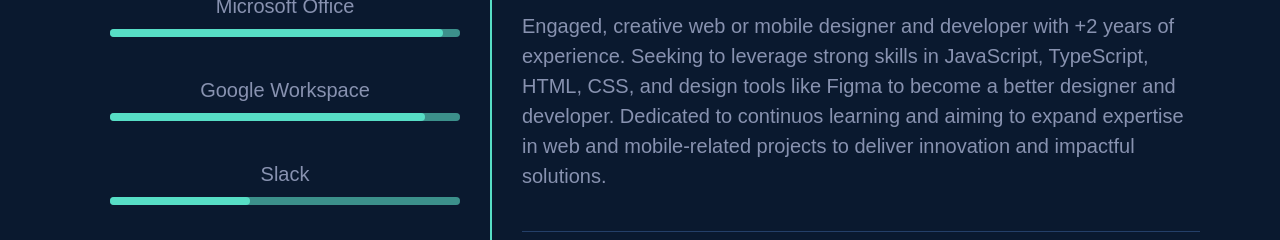
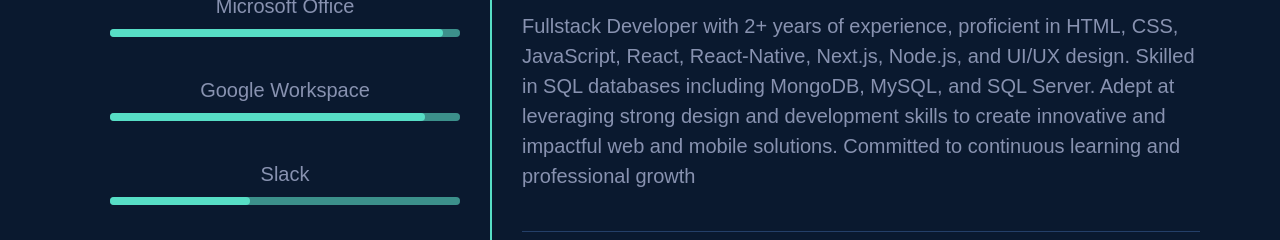
Before and after one commit to GovanDBT/Thembi-Dibotelo, a website built with Parcel: page pages/resume.html in a window 1280 px wide. Shown: the part 386-626 px from the top of the page. Built offline with nearby package versions, Linux system fonts and the light colour scheme.

Commit message:
change my resume and summary

```diff
--- a/pages/resume.html
+++ b/pages/resume.html
@@ -64,7 +64,7 @@
     <section class="resume-heading block-accent container">
         <div class="personal-info-heading">
             <h2 class="personal-info-name">Thembi Tetlanyo Dibotelo</h2>
-            <a href="../files/Thembi-resume.pdf" target="_blank" class="btn btn-secondary btn-resume">Download CV</a>
+            <a href="../files/Thembi-CV.pdf" target="_blank" class="btn btn-secondary btn-resume">Download CV</a>
         </div>
         <div class="personal-info-body">
             <div class="personal-info">
@@ -91,7 +91,12 @@
         <section class="background">
             <article class="background-content summary">
                 <h3 class="resume-body-headings">Summary</h3>
-                <p>Engaged, creative web or mobile designer and developer with +2 years of experience. Seeking to leverage strong skills in JavaScript, TypeScript, HTML, CSS, and design tools like Figma to become a better designer and developer. Dedicated to continuos learning and aiming to expand expertise in web and mobile-related projects to deliver innovation and impactful solutions.</p>
+                <p>Fullstack Developer with 2+ years of experience, proficient in HTML, CSS,
+                JavaScript, React, React-Native, Next.js, Node.js, and UI/UX design. Skilled
+                in SQL databases including MongoDB, MySQL, and SQL Server. Adept at
+                leveraging strong design and development skills to create innovative and
+                impactful web and mobile solutions. Committed to continuous learning
+                and professional growth</p>
             </article>
             <article class="background-content experience">
                 <h3 class="resume-body-headings">Work Experience</h3>
```
Also changed, not shown: 2 other files.
